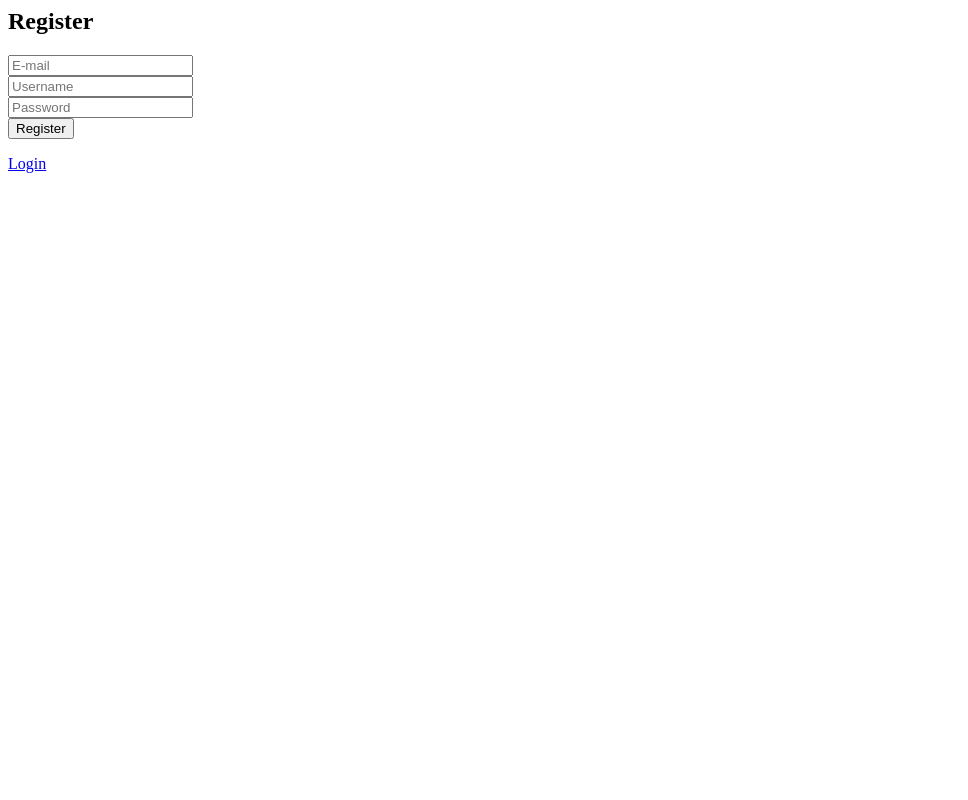
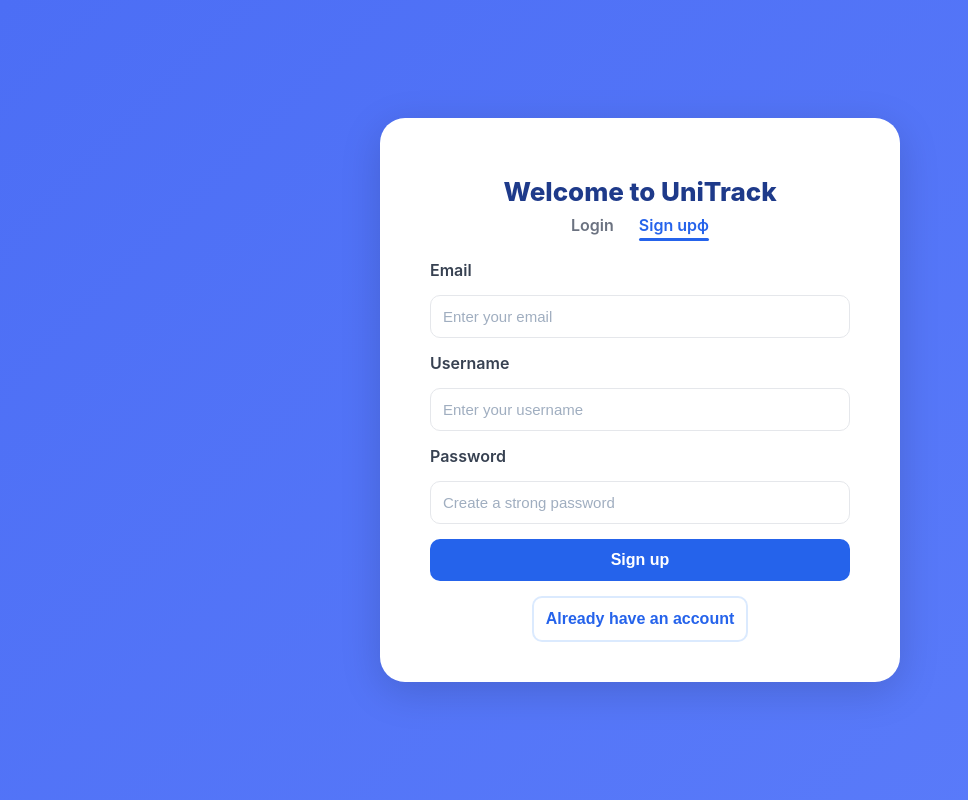
Before and after one commit to ZhAkerke/UniTrack-BIS, a Django app: page /register/ in a window 1280 px wide. Shown: the whole page, without its empty margins (0-968 px from the left). Run offline with Django 4.2, Linux system fonts and the light colour scheme.

Commit message:
Update register.html

```diff
--- a/UniTrack/accounts/templates/register.html
+++ b/UniTrack/accounts/templates/register.html
@@ -1,9 +1,153 @@
-<h2>Register</h2>
-<form method="post">
-  {% csrf_token %}
-  <input type="text" name="email" placeholder="E-mail"><br>
-  <input type="text" name="username" placeholder="Username"><br>
-  <input type="password" name="password" placeholder="Password"><br>
-  <button type="submit">Register</button>
-</form>
-<a href="/login/">Login</a>
+<!DOCTYPE html>
+<html lang="en">
+<head>
+  <meta charset="UTF-8">
+  <meta name="viewport" content="width=device-width, initial-scale=1.0">
+  <title>Register — UniTrack</title>
+  <style>
+    body {
+      font-family: Inter, "Segoe UI", sans-serif;
+      background: linear-gradient(135deg, #4c6ef5, #5b7cfa);
+      height: 100vh;
+      margin: 0;
+      display: flex;
+      justify-content: center;
+      align-items: center;
+    }
+
+    .container {
+      background: white;
+      border-radius: 25px;
+      padding: 40px 50px;
+      box-shadow: 0 10px 40px rgba(0, 0, 0, 0.15);
+      width: 420px;
+      text-align: center;
+    }
+
+    h1 {
+      font-size: 26px;
+      font-weight: 800;
+      color: #1e3a8a;
+      margin-bottom: 8px;
+    }
+
+    .tabs {
+      display: flex;
+      justify-content: center;
+      gap: 25px;
+      margin-bottom: 25px;
+      font-weight: 600;
+    }
+
+    .tabs a {
+      text-decoration: none;
+      color: #6b7280;
+      position: relative;
+      font-size: 16px;
+    }
+
+    .tabs a.active {
+      color: #2563eb;
+    }
+
+    .tabs a.active::after {
+      content: "";
+      position: absolute;
+      bottom: -6px;
+      left: 0;
+      right: 0;
+      height: 3px;
+      background: #2563eb;
+      border-radius: 4px;
+    }
+
+    form {
+      display: flex;
+      flex-direction: column;
+      gap: 15px;
+    }
+
+    label {
+      text-align: left;
+      font-weight: 600;
+      color: #374151;
+    }
+
+    input {
+      padding: 12px;
+      border-radius: 10px;
+      border: 1px solid #e5e7eb;
+      font-size: 15px;
+      outline: none;
+      transition: 0.2s;
+    }
+
+    input::placeholder {
+      color: #a0aec0;
+    }
+
+    input:focus {
+      border-color: #2563eb;
+      box-shadow: 0 0 0 3px rgba(37, 99, 235, 0.2);
+    }
+
+    .btn-primary {
+      background-color: #2563eb;
+      color: white;
+      padding: 12px;
+      border: none;
+      border-radius: 10px;
+      font-size: 16px;
+      font-weight: 600;
+      cursor: pointer;
+      transition: 0.3s;
+    }
+
+    .btn-primary:hover {
+      background-color: #1e40af;
+    }
+
+    .btn-secondary {
+      background: transparent;
+      border: 2px solid #dbeafe;
+      color: #2563eb;
+      padding: 12px;
+      border-radius: 10px;
+      font-size: 16px;
+      font-weight: 600;
+      cursor: pointer;
+      transition: 0.3s;
+    }
+
+    .btn-secondary:hover {
+      background: #eef2ff;
+    }
+  </style>
+</head>
+<body>
+  <div class="container">
+    <h1>Welcome to UniTrack</h1>
+    <div class="tabs">
+      <a href="{% url 'login' %}">Login</a>
+      <a href="#" class="active">Sign upф</a>
+    </div>
+
+    <form method="post">
+      {% csrf_token %}
+      <label for="email">Email</label>
+      <input id="email" name="email" type="email" placeholder="Enter your email" required>
+
+      <label for="username">Username</label>
+      <input id="username" name="username" type="text" placeholder="Enter your username" required>
+
+      <label for="password">Password</label>
+      <input id="password" name="password" type="password" placeholder="Create a strong password" required>
+
+      <button type="submit" class="btn-primary">Sign up</button>
+      <a href="{% url 'login' %}">
+        <button type="button" class="btn-secondary">Already have an account</button>
+      </a>
+    </form>
+  </div>
+</body>
+</html>
```
